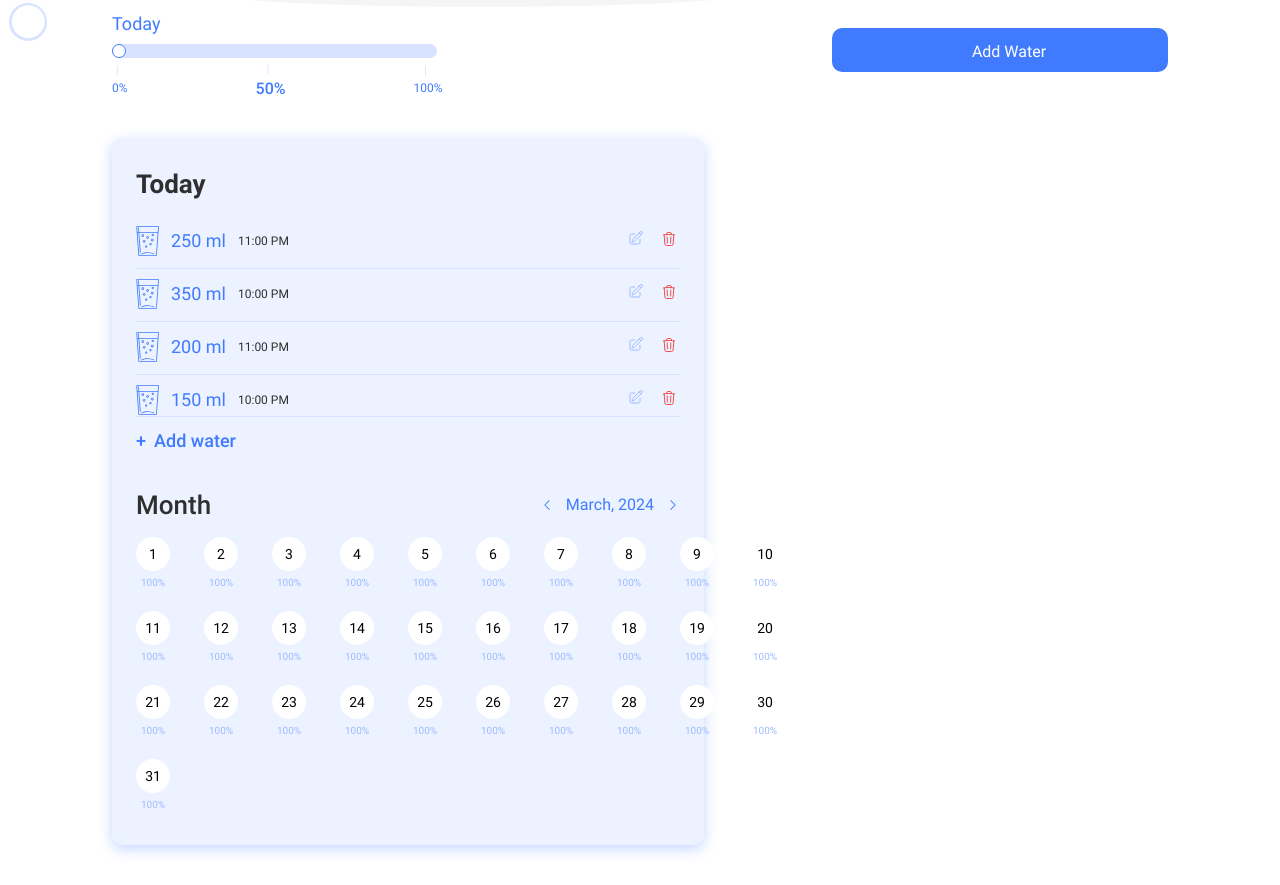
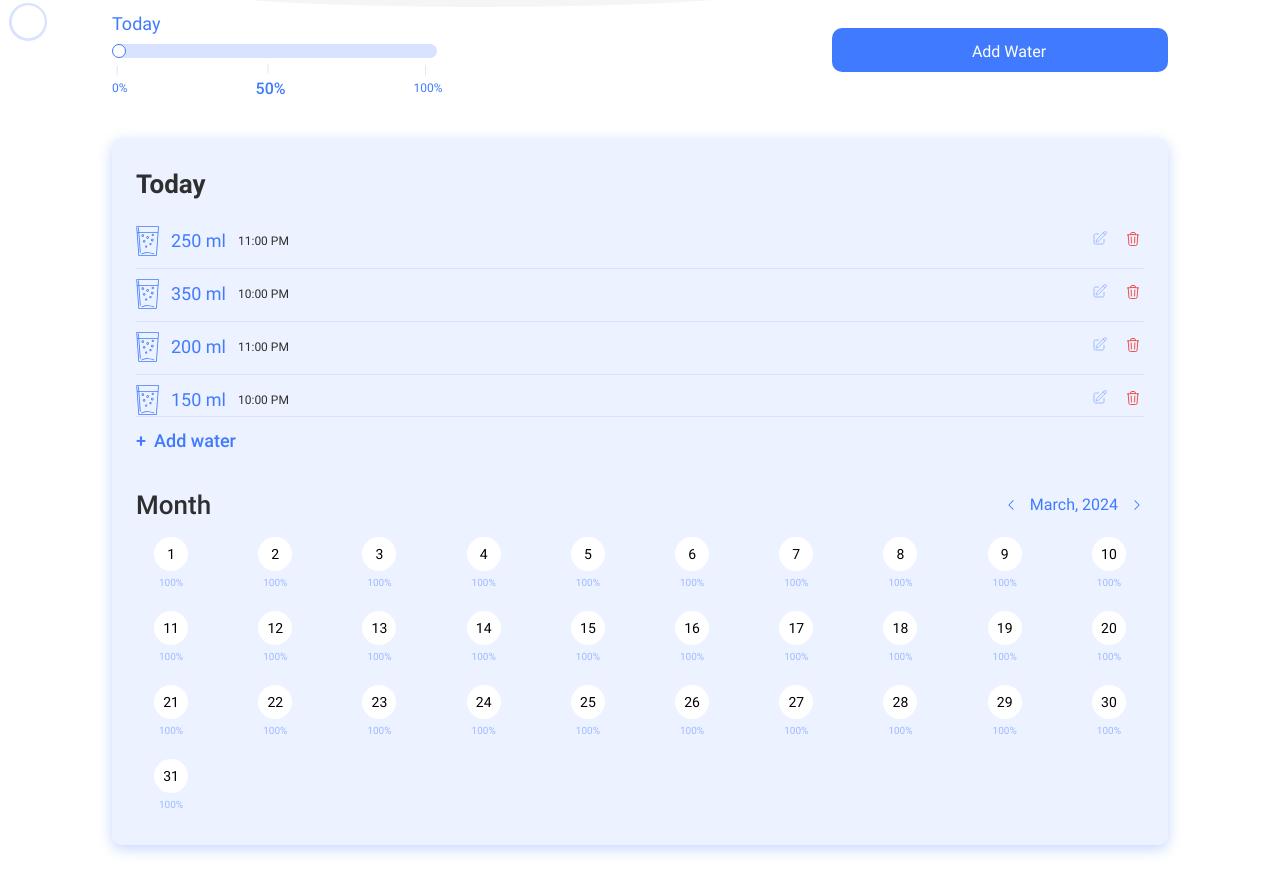
Before and after one commit to GoitStudentsWorks/bc-65-react-node-Elizabethhub, a React (Vite) app: page /byte-my-water-app/home in a window 1280 px wide. Shown: the part 660-1545 px from the top of the page. Built offline with nearby package versions, Linux system fonts and the light colour scheme.

Commit message:
fix styles for Layout

```diff
--- a/src/components/Layout/Layout.jsx
+++ b/src/components/Layout/Layout.jsx
@@ -1,6 +1,6 @@
 import { Outlet } from 'react-router-dom';
 import Header from '../Header/Header.jsx';
-import { Container } from './Layout.styled.js';
+import { Container, Main } from './Layout.styled.js';
 import { BackgraundContainer } from './BackgraundContainerStyled.js';
 
 const Layout = () => {
@@ -12,11 +12,11 @@ const Layout = () => {
           <Header />
         </Container>
       </header>
-      <main>
+      <Main>
         <Container>
           <Outlet />
         </Container>
-      </main>
+      </Main>
     </>
   );
 };
--- a/src/components/Layout/Layout.styled.js
+++ b/src/components/Layout/Layout.styled.js
@@ -21,6 +21,11 @@ export const Container = styled.div`
     padding: 0 112px;
   }
 `;
+
+export const Main = styled.main`
+  margin-top: 20px;
+`;
+
 export const DivImgContainer = styled.div`
   z-index: -1;
   position: fixed;
--- a/src/components/WaterCalendar/WaterCalendar.styled.js
+++ b/src/components/WaterCalendar/WaterCalendar.styled.js
@@ -1,7 +1,6 @@
 import styled from 'styled-components';
 
 export const SectionTodayAndCalendar = styled.section`
-  max-width: 592px;
   height: max-content;
   padding: 24px 8px;
   display: flex;
```
